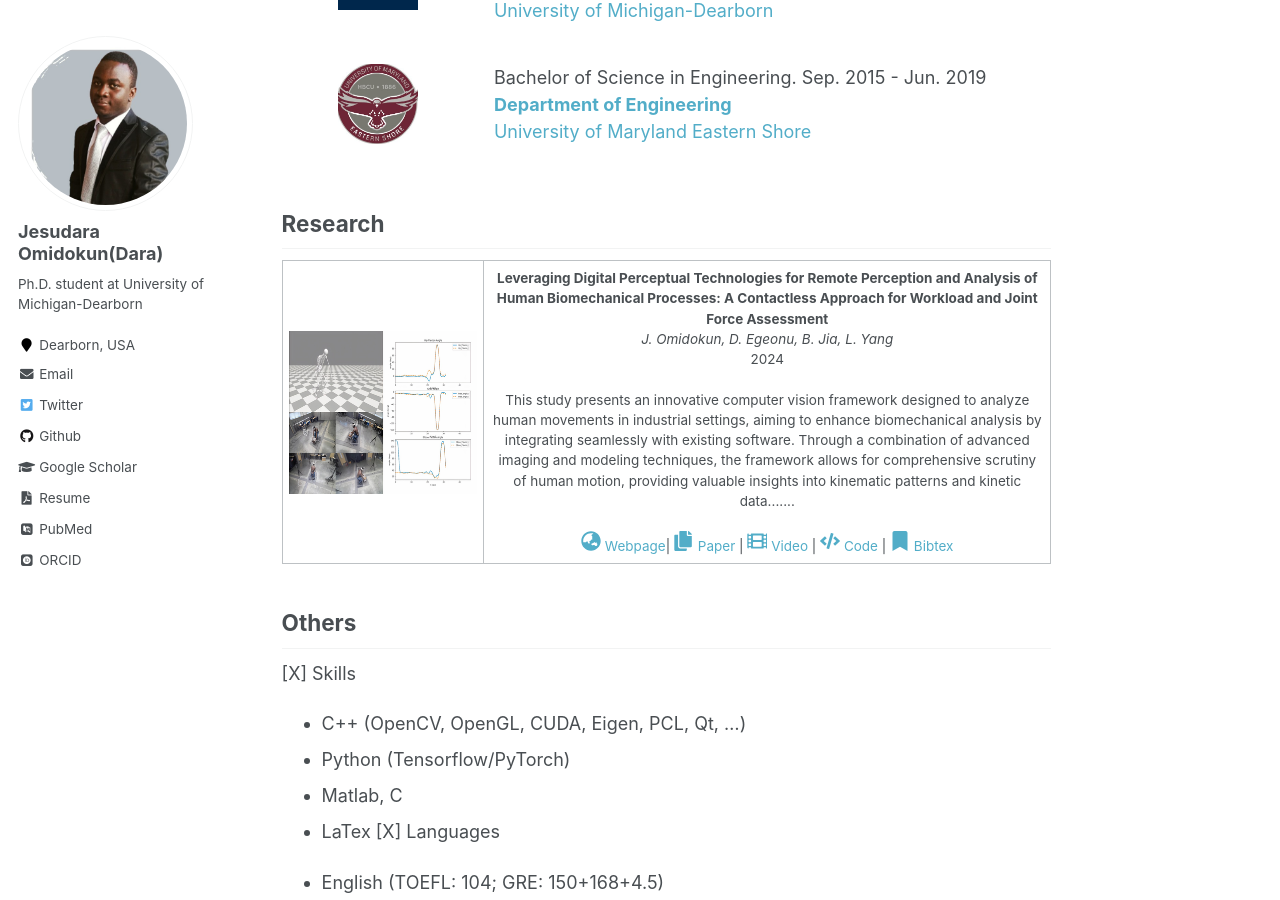
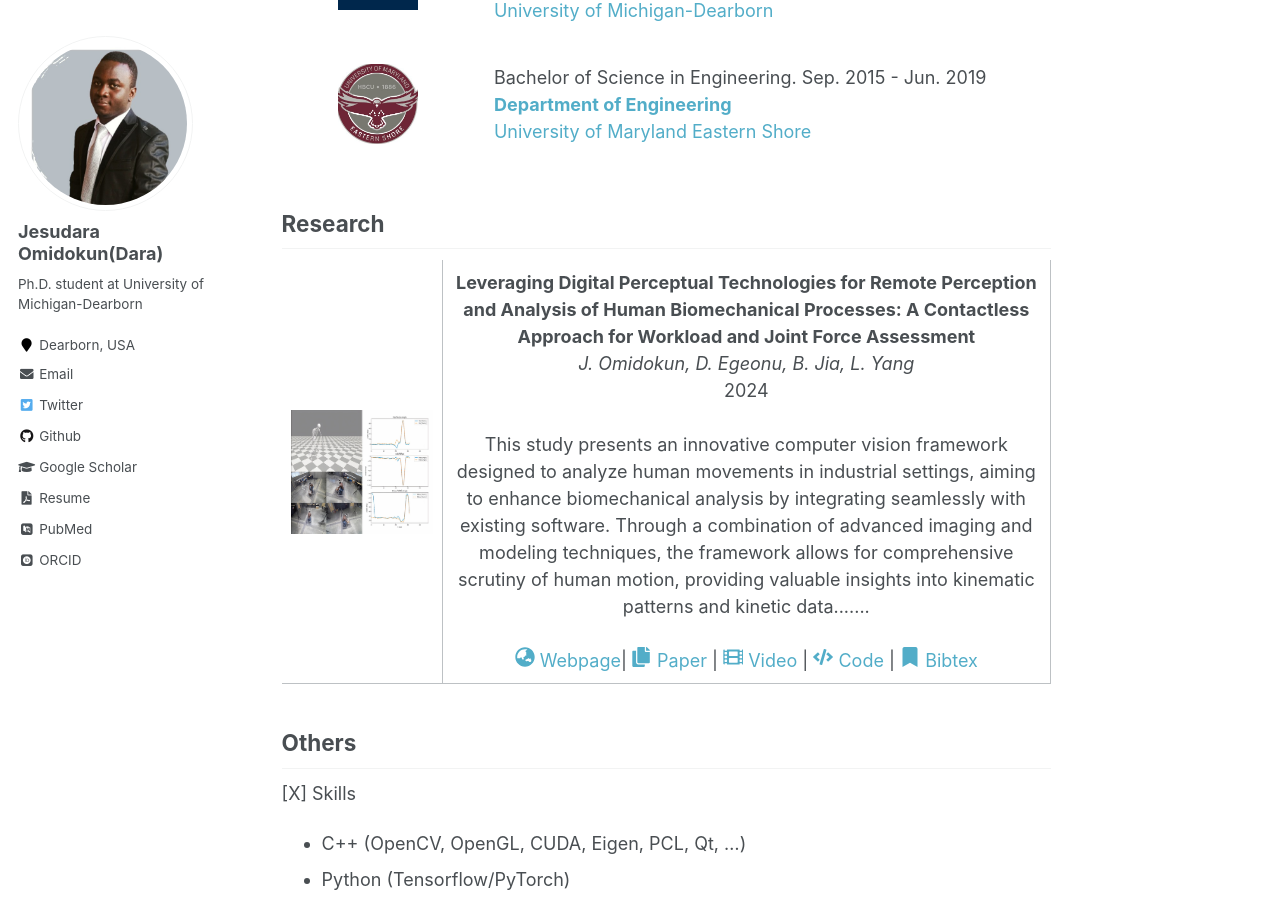
Before and after one commit to jomidokunMain/jomidokunMain.github.io, a Jekyll site: the page built from _pages/about.md, in a window 1280 px wide and 900 px high, scrolled down 786 px. Built offline with Jekyll 4.4.1, drawn with Linux system fonts in a browser that asks for light colours; some web fonts are replaced.

Commit message:
updatess

```diff
--- a/_pages/about.md
+++ b/_pages/about.md
@@ -50,7 +50,7 @@ Bachelor of Science in Engineering. Sep. 2015 - Jun. 2019<br>
 </div>
 
 ## Research
-<table>
+<table style="width:100%;border:none;border-spacing:0px;border-collapse:separate;margin-right:auto;margin-left:auto;font-size: large">
   <tr>
     <td><img src="../images/leveragecontaless1.png" width="1080" height="223" alt="MeshAvatar Image"></td>
     <td>
```
